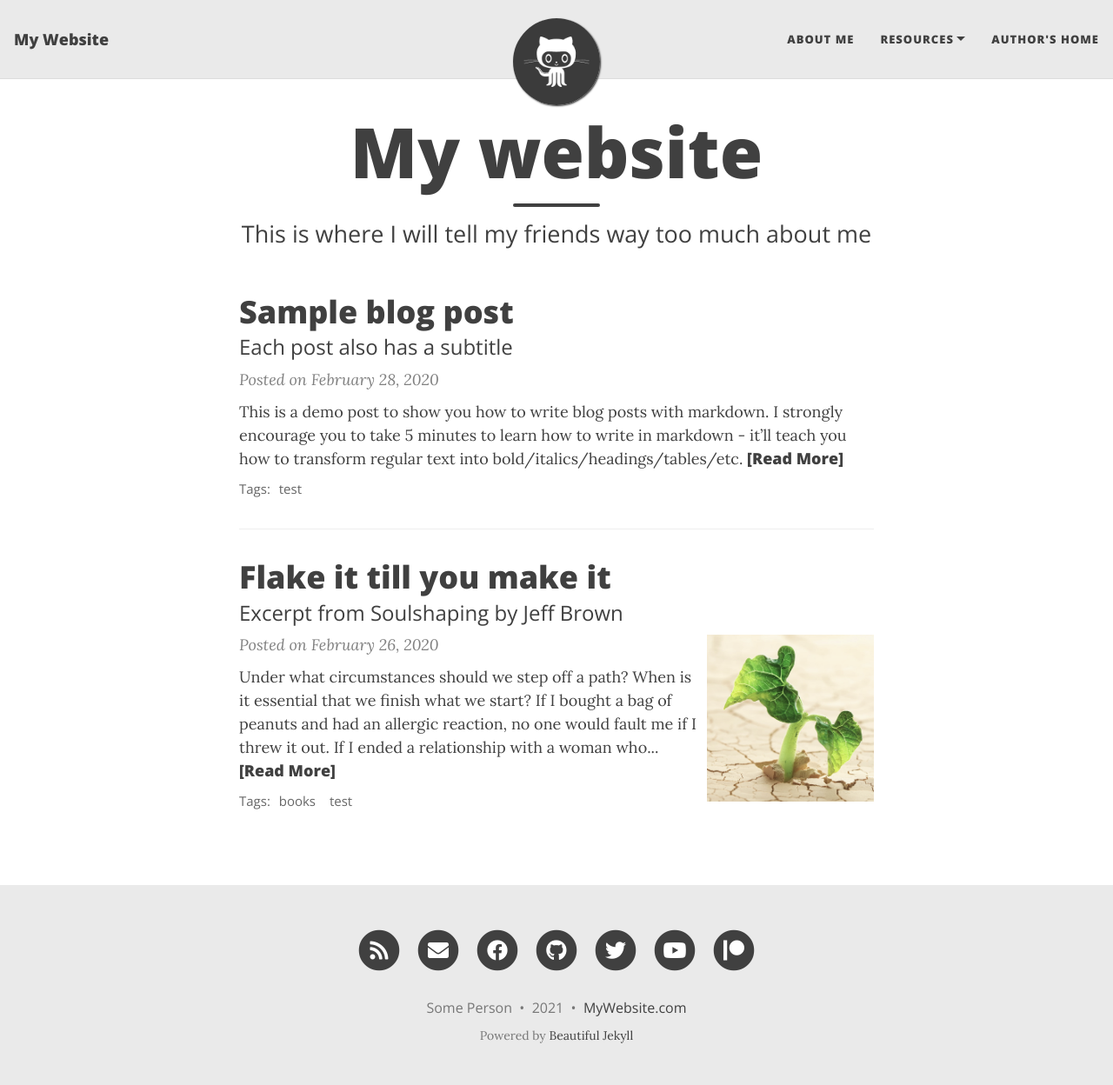
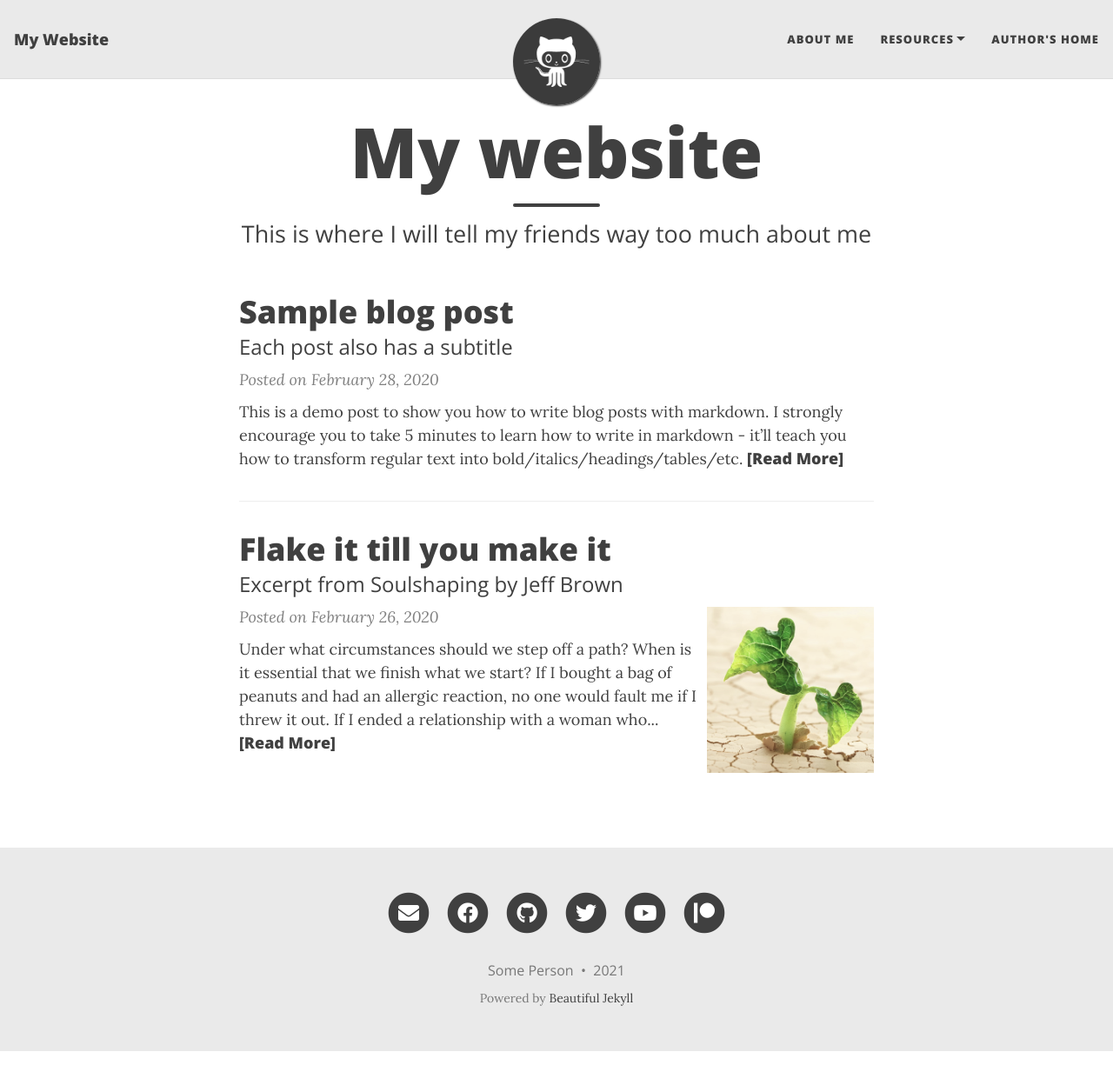
Before and after one commit to MeesJ/personal-website, a Jekyll site: the page built from index.html, in a window 1280 px wide and 1252 px high. Shown: the top 1248 px of the window at 87% size. Built offline with Jekyll 4.4.1, drawn with Linux system fonts in a browser that asks for light colours; nearby versions of some CDN libraries; the list of posts is cut into pages by our own code; some of the changed lines change nothing that is shown.

Commit message:
Update _config.yml

```diff
--- a/_config.yml
+++ b/_config.yml
@@ -65,20 +65,20 @@
 
 # If you want to show a link to an RSS in the footer, add the site description here.
 # If you don't want to show an RSS link, remove the following line.
-rss-description: This website is a virtual proof that I'm awesome
+# rss-description: This website is a virtual proof that I'm awesome
 
 # --- General options --- #
 
 # Select which social network share links to show in posts
 share-links-active:
-  twitter: true
-  facebook: true
-  linkedin: true
+  twitter: false
+  facebook: false
+  linkedin: false
   vk: false
 
 # How to display the link to your website in the footer
 # Remove this if you don't want a link in the footer
-url-pretty: "MyWebsite.com"
+# url-pretty: "MyWebsite.com"
 
 # Excerpt word length - Truncate the excerpt of each post on the feed page to the specified number of words
 excerpt_length: 50
@@ -87,7 +87,7 @@
 feed_show_excerpt: true
 
 # Whether or not to show a list of tags below each post preview in the feed page
-feed_show_tags: true
+feed_show_tags: false
 
 # The keywords to associate with your website, for SEO purposes
 #keywords: "my,list,of,keywords"
@@ -204,8 +204,8 @@
       type: "posts"
     values:
       layout: "post"
-      comments: true  # add comments to all blog posts
-      social-share: true # add social media sharing buttons to all blog posts
+      comments: false  # add comments to all blog posts
+      social-share: false # add social media sharing buttons to all blog posts
   -
     scope:
       path: "" # any file that's not a post will be a "page" layout by default
```
